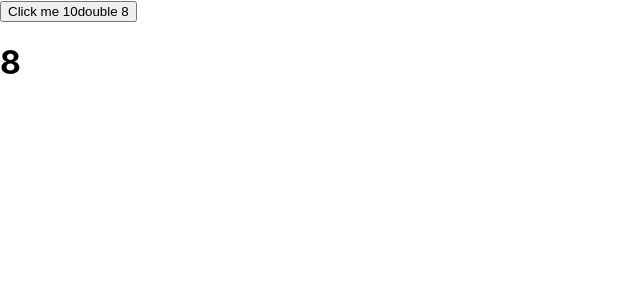
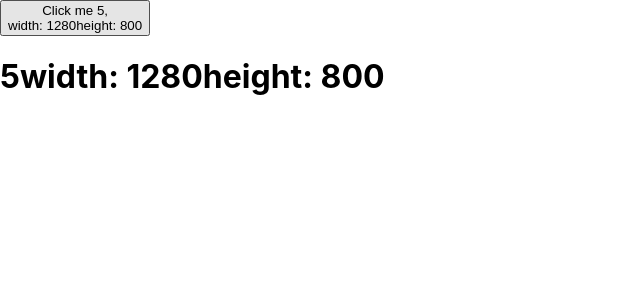
Before and after one commit to owlcity/ReactHooks, a React app: page / in a window 1280 px wide. Shown: the top 300 px of the page, without its empty margins (0-640 px from the left). Built offline with nearby package versions, Linux system fonts and the light colour scheme.

Commit message:
自定义hook

```diff
--- a/src/App.js
+++ b/src/App.js
@@ -1,74 +1,33 @@
 import React, { useState, Component, PureComponent, useMemo, memo, useRef, useCallback, useEffect } from 'react';
 import './App.css';
 
-// useRef
-// 1 获取子组件或者DOM节点的句柄
-// 2 渲染周期之间共享数据的存储
-
-// function Counter (props) {
-//   return (
-//     <h1>{props.count}</h1>
-//   )
+// class Counter extends PureComponent {
+//   render () {
+//     const { props } = this
+//     return (
+//       <h1 onClick={props.onClick}>{props.count}</h1>
+//     )
+//   }
 // }
-// memo
-// const Counter = memo(function Counter(props) {
-//    console.log('Counter render');
-//    return (
-//     <h1 onClick={props.onClick}>{props.count}</h1>
-//    )
-// })
-class Counter extends PureComponent {
-  speak () {
-    console.log('ref 获取组件扩展dom元素使用场景');
-  }
-  render () {
-    const { props } = this
-    return (
-      <h1 onClick={props.onClick}>{props.count}</h1>
-    )
-  }
+// Counter 改为自定义hook
+function useCounter(count) {
+  const size = useSize()
+  return (
+    <h1>
+      {count}
+      width: {size.width}
+      height: {size.height}
+    </h1>
+  )
 }
-
-function App (props) {
-  const [count, setCount] = useState(0)
-  const countRef = useRef(null)
-  // useRef 两种使用方式
-  // 1 获取子组件扩展dom元素
-  // 2 同步获取不同渲染周期需要共享的数据
+// 自定义hooks函数
+function useCount(defaultCount) {
+  const [count, setCount] = useState(defaultCount)
   let timer = useRef()
-
-  const double = useMemo(() => {
-    return count * 2
-  }, [count === 3]) // 第二个参数类似于useEffect 第二个参数
-
-  // const half = useMemo(() => {
-  //   return count / 2
-  // }, [double])
-  // useMemo //渲染期间执行
-  // useEffect //执行副作用，所以在组件渲染后执行
-
-  // const onClick = () => {
-  //   console.log('click');
-  // }
-  // useMemo(() => fn) 等价于
-  // useCallback(fn)
-  // const onClick = useMemo(() => {
-  //   return () => {
-  //     console.log('click');
-  //   }
-  // }, [])
-  const onClick = useCallback(() => {
-    console.log('click');
-    // console.log(countRef); // 报错 Function components cannot be given refs
-    // 可以看出函数组件不能完全替代类组件，函数组件不能被实例化，所以在这里需要把Couter组件改为类组件
-    console.log(countRef.current);
-    countRef.current.speak()
-  }, [countRef])
-
   useEffect(() => {
     timer.current = setInterval(() => {
       setCount(count => count + 1)
-    }, 100)
+    }, 1000)
   }, [])
 
   useEffect(() => {
@@ -76,15 +35,53 @@ function App (props) {
       clearInterval(timer.current)
     }
   })
+  return [count, setCount]
+}
 
+function useSize() {
+  const [size, setSize] = useState({
+    width: document.documentElement.clientWidth,
+    height: document.documentElement.clientHeight
+  })
+
+  const onResize = useCallback(() => {
+    setSize({
+      width: document.documentElement.clientWidth,
+      height: document.documentElement.clientHeight
+    })
+  }, [])
+
+  useEffect(() => {
+    window.addEventListener('resize', onResize, false)
+    return () => {
+      window.removeEventListener('resize', onResize, false)
+    }
+  }, [])
+
+  return size
+}
+
+function App (props) {
+  const [count, setCount] = useCount(0)
+  const Counter = useCounter(count)
+  const size = useSize()
+  const a = () => {
+    console.log('事件传递');
+  }
   return (
     <div>
       <button onClick={() => {setCount(count+1)}}>
-        Click me {count}
-        double {double}
+        Click me {count},
+        <br />
+        width: {size.width}
+        height: {size.height}
       </button>
-
-      <Counter ref={countRef} count={double} onClick={onClick} />
+      {
+        /**
+         * <Counter count={count} onClick={a}  />
+         */
+      }
+      { Counter }
     </div>
   )
 }
```
